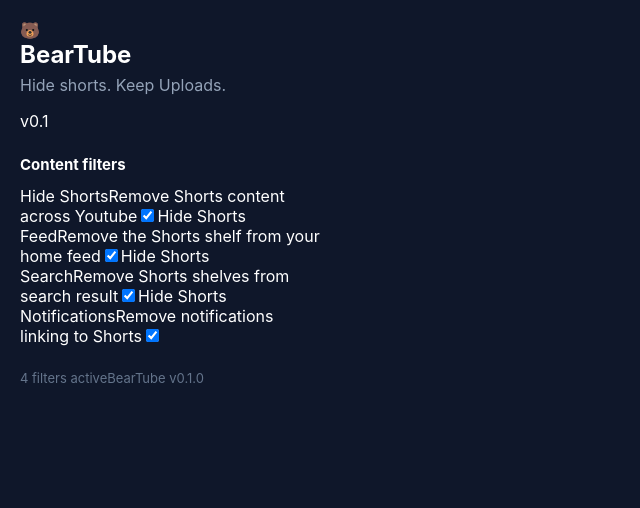
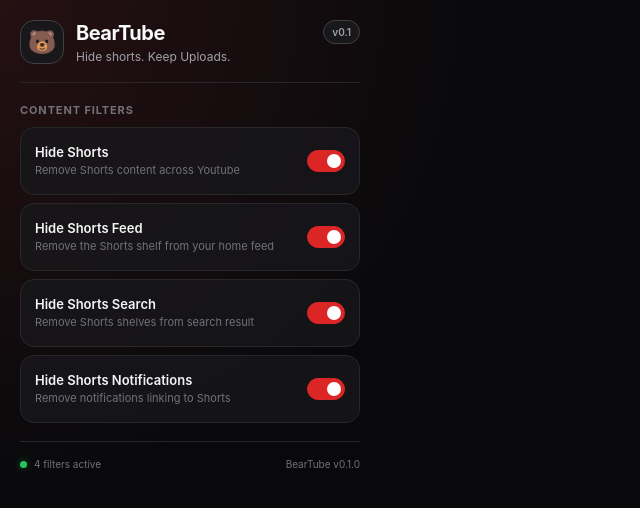
Before and after one commit to Reketino/BearTube, a React (Vite) app: page / in a window 1280 px wide. Shown: the top 508 px of the page, without its empty margins (0-640 px from the left). Built offline with nearby package versions, Linux system fonts and the light colour scheme.

Commit message:
feat: enhance styling and layout for improved user experience

```diff
--- a/src/popup/App.css
+++ b/src/popup/App.css
@@ -2,47 +2,218 @@
   box-sizing: border-box;
 }
 
+:root {
+  font-family:
+    Inter,
+    ui-sans-serif,
+    system-ui,
+    -apple-system,
+    BlinkMacSystemFont,
+    "Segoe UI",
+    sans-serif;
+  color: #f8fafc;
+  background: #09090b;
+}
+
 body {
   margin: 0;
-  font-family: Inter, system-ui, sans-serif;
-  background: #0f172a;
-  color: white;
+  min-width: 380px;
+  background:
+    radial-gradient(circle at top left, rgba(239, 68, 68, 0.12), transparent 35%),
+    #09090b;
+}
+
+button,
+input {
+  font: inherit;
 }
 
 .app {
-  width: 340px;
+  width: 380px;
   padding: 20px;
+}
+
+.header {
+  display: flex;
+  align-items: flex-start;
+  justify-content: space-between;
+  gap: 16px;
+  padding-bottom: 18px;
+  border-bottom: 1px solid #27272a;
+}
+
+.brand {
+  display: flex;
+  align-items: center;
+  gap: 12px;
+}
+
+.brand-icon {
+  display: grid;
+  width: 44px;
+  height: 44px;
+  flex-shrink: 0;
+  place-items: center;
+  border: 1px solid #3f3f46;
+  border-radius: 14px;
+  background: #18181b;
+  font-size: 23px;
 }
 
 .header h1 {
   margin: 0;
-  font-size: 24px;
+  font-size: 20px;
+  font-weight: 700;
+  letter-spacing: -0.025em;
 }
 
 .header p {
-  margin-top: 6px;
-  color: #94a3b8;
+  margin: 4px 0 0;
+  color: #a1a1aa;
+  font-size: 12px;
+}
+
+.version {
+  padding: 5px 8px;
+  border: 1px solid #3f3f46;
+  border-radius: 999px;
+  background: #18181b;
+  color: #a1a1aa;
+  font-size: 10px;
+  font-weight: 600;
 }
 
 .section {
-  margin-top: 24px;
+  margin-top: 20px;
 }
 
 .section h2 {
-  margin-bottom: 12px;
-  font-size: 15px;
+  margin: 0 0 10px;
+  color: #71717a;
+  font-size: 11px;
+  font-weight: 700;
+  letter-spacing: 0.08em;
+  text-transform: uppercase;
 }
 
-.toggle {
-  display: flex;
-  gap: 10px;
-  align-items: center;
-  margin: 12px 0;
-  cursor: pointer;
+.settings {
+  display: grid;
+  gap: 8px;
 }
 
-footer {
-  margin-top: 24px;
+.setting-toggle {
+  display: flex;
+  position: relative;
+  align-items: center;
+  gap: 14px;
+  min-height: 68px;
+  padding: 13px 14px;
+  border: 1px solid #27272a;
+  border-radius: 14px;
+  background: rgba(24, 24, 27, 0.78);
+  cursor: pointer;
+  transition:
+    border-color 160ms ease,
+    background 160ms ease,
+    transform 160ms ease;
+}
+
+.setting-toggle:hover {
+  border-color: #3f3f46;
+  background: #1c1c1f;
+  transform: translateY(-1px);
+}
+
+.setting-content {
+  display: flex;
+  min-width: 0;
+  flex: 1;
+  flex-direction: column;
+  gap: 3px;
+}
+
+.setting-title {
+  color: #f4f4f5;
   font-size: 13px;
-  color: #64748b;
+  font-weight: 600;
 }
+
+.setting-description {
+  color: #71717a;
+  font-size: 11px;
+  line-height: 1.4;
+}
+
+.setting-input {
+  position: absolute;
+  width: 1px;
+  height: 1px;
+  opacity: 0;
+  pointer-events: none;
+}
+
+.switch {
+  display: flex;
+  width: 38px;
+  height: 22px;
+  flex-shrink: 0;
+  align-items: center;
+  padding: 3px;
+  border: 1px solid #3f3f46;
+  border-radius: 999px;
+  background: #27272a;
+  transition:
+    background 160ms ease,
+    border-color 160ms ease;
+}
+
+.switch-thumb {
+  width: 14px;
+  height: 14px;
+  border-radius: 50%;
+  background: #a1a1aa;
+  transition:
+    transform 160ms ease,
+    background 160ms ease;
+}
+
+.setting-input:checked + .switch {
+  border-color: #dc2626;
+  background: #dc2626;
+}
+
+.setting-input:checked + .switch .switch-thumb {
+  background: #ffffff;
+  transform: translateX(16px);
+}
+
+.setting-toggle:has(.setting-input:focus-visible) {
+  outline: 2px solid #ef4444;
+  outline-offset: 2px;
+}
+
+.footer {
+  display: flex;
+  align-items: center;
+  justify-content: space-between;
+  gap: 12px;
+  margin-top: 18px;
+  padding-top: 16px;
+  border-top: 1px solid #27272a;
+  color: #71717a;
+  font-size: 10px;
+}
+
+.status {
+  display: flex;
+  align-items: center;
+  gap: 7px;
+}
+
+.status-dot {
+  width: 7px;
+  height: 7px;
+  border-radius: 50%;
+  background: #22c55e;
+  box-shadow: 0 0 8px rgba(34, 197, 94, 0.45);
+}
--- a/src/popup/App.tsx
+++ b/src/popup/App.tsx
@@ -35,7 +35,7 @@
       <section className="section">
         <h2>Content filters</h2>
 
-        <div  className="settings">
+        <div className="settings">
           <SettingsToggle
             title="Hide Shorts"
             description="Remove Shorts content across Youtube"
@@ -74,7 +74,6 @@
 
         <span>BearTube v0.1.0</span>
       </footer>
-
     </main>
   );
 }
--- a/src/popup/components/SettingsToggle.tsx
+++ b/src/popup/components/SettingsToggle.tsx
@@ -15,7 +15,7 @@
         <label className="setting-toggle">
             <span className="setting-content">
                 <span className="setting-title">{title}</span>
-                <span className="setting-">{description}</span>
+                <span className="setting-description">{description}</span>
             </span>
 
             <input
```
Also changed, not shown: commit-template.txt (added). Lines whose indentation alone changed are shown as unchanged.
